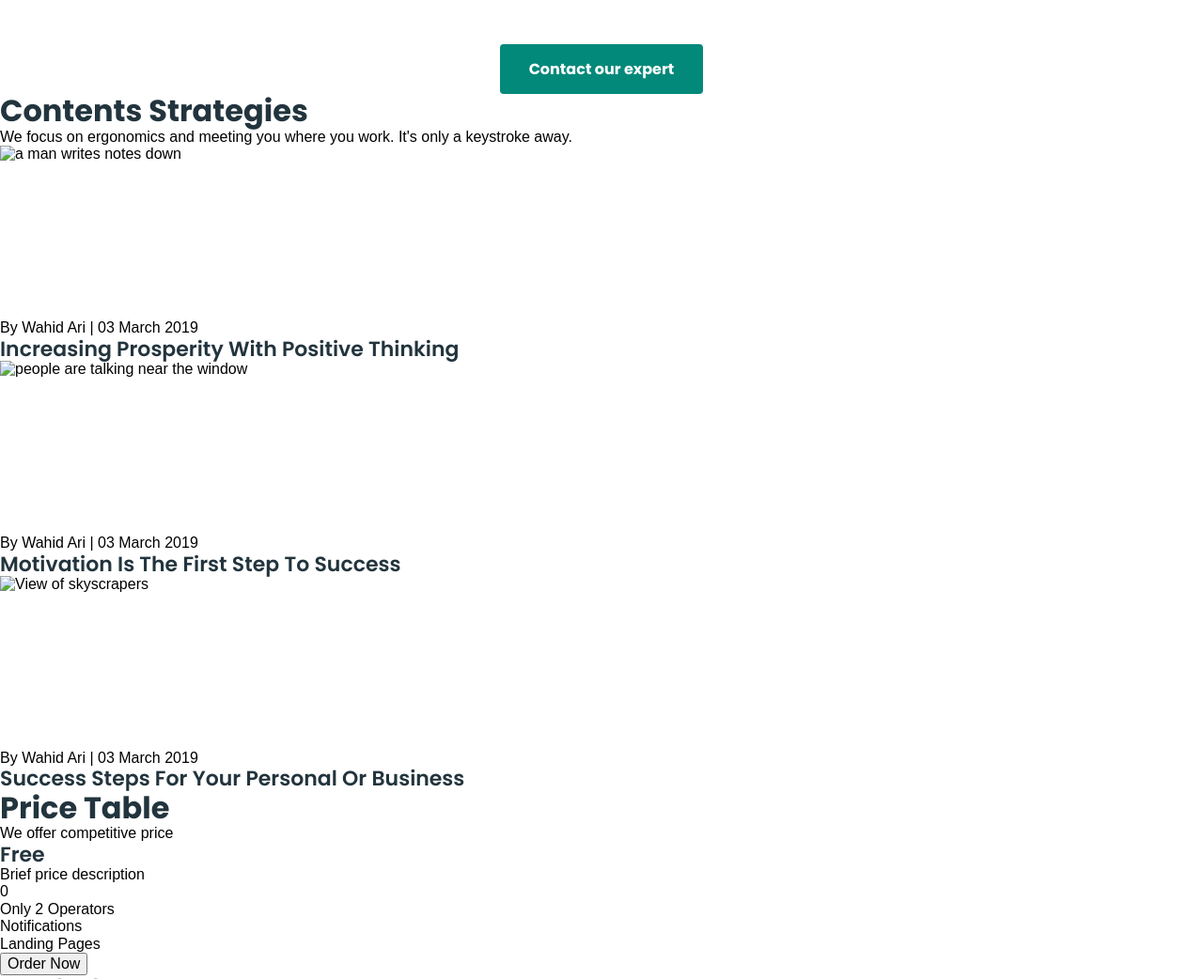
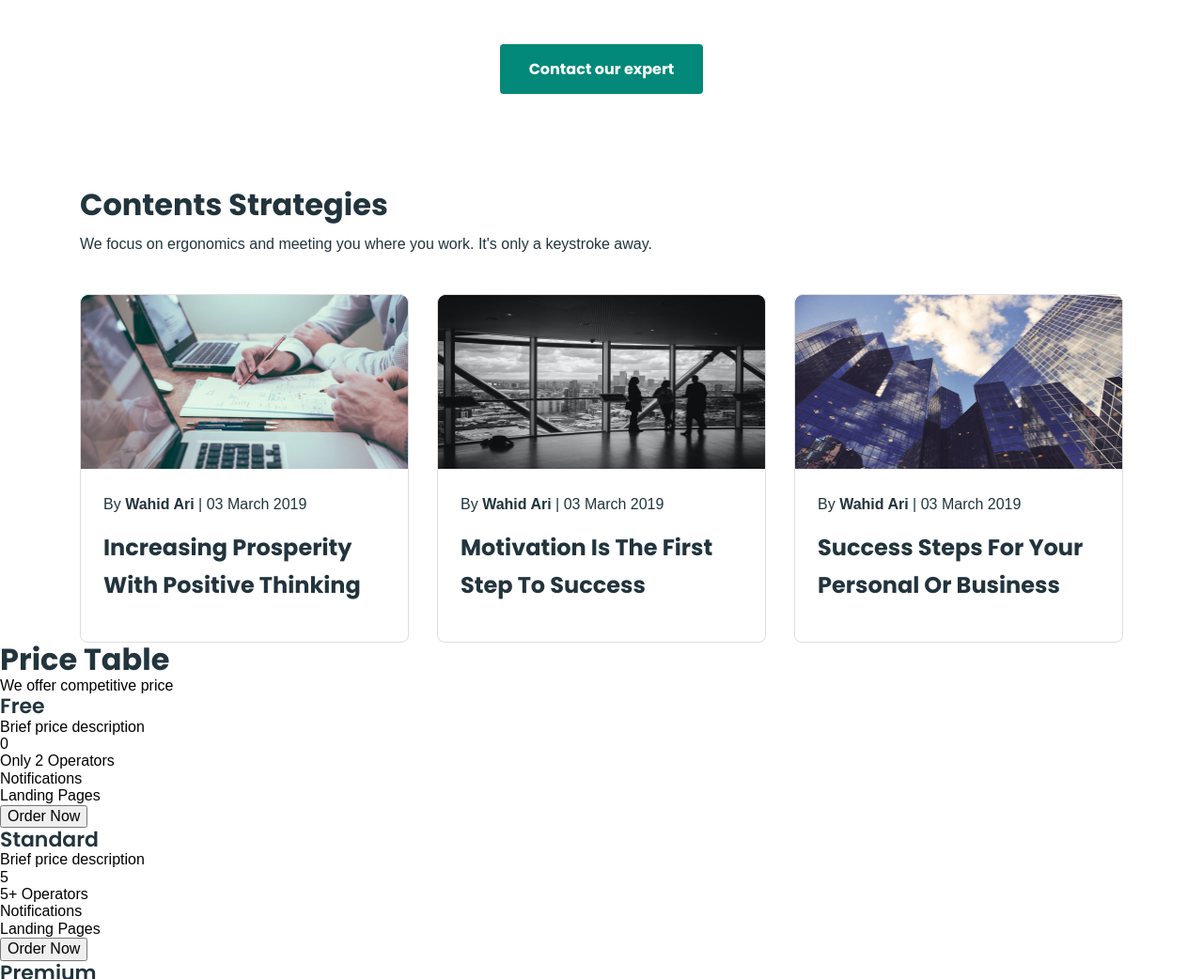
Before and after one commit to Yurii-Masniuk/Business-promotion, a plain HTML site: page index.html in a window 1280 px wide. Shown: the part 3450-4492 px from the top of the page at 94% size. Drawn offline with nearby package versions, Linux system fonts and the light colour scheme.

Commit message:
add strateg

```diff
--- a/css/styles.css
+++ b/css/styles.css
@@ -484,3 +484,56 @@ h3 {
     cursor: pointer;
 }
 /* #endregion Quick & Easy Process */
+/* #region Contents Strategies */
+.strateg .container {
+    align-items: center;
+    padding: 100px 20px 0 20px;
+}
+
+.strateg-title {
+    text-align: left;
+}
+.strateg-title-p {
+    text-align: left;
+    padding-top: 10px;
+    padding-bottom: 40px;
+    font-weight: 500;
+    font-size: 16px;
+    line-height: 162%;
+    color: #22343d;
+}
+.strateg-list {
+    display: flex;
+    justify-content: space-between;
+    gap: 30px;
+}
+.strateg-list-item {
+    border: 1px solid #dedede;
+    border-radius: 8px;
+    width: 350px;
+}
+.strateg-list-item p {
+    padding-top: 24px;
+    padding-bottom: 12px;
+    padding-left: 24px;
+    font-weight: 400;
+    font-size: 16px;
+    line-height: 175%;
+    color: #22343d;
+}
+.strateg-list-item span {
+    font-weight: 700;
+}
+.strateg-list-item h3 {
+    padding-bottom: 40px;
+    padding-left: 24px;
+    font-weight: 700;
+    font-size: 24px;
+    line-height: 167%;
+    color: #22343d;
+}
+.strateg-list-item img {
+    max-width: 100%;
+}
+
+/* #endregion Contents Strategies */
--- a/index.html
+++ b/index.html
@@ -323,16 +323,17 @@
       </section>
       <!-- #endregion Quick & Easy Process -->
       <!-- #region Contents Strategies -->
-      <section>
-        <h2>Contents Strategies</h2>
-        <p>
+      <section class="strateg">
+        <div class="container">
+          <h2 class="strateg-title">Contents Strategies</h2>
+          <p class="strateg-title-p">
             We focus on ergonomics and meeting you where you work. It's only a
             keystroke away.
           </p>
-        <ul>
-          <li>
+          <ul class="strateg-list">
+            <li class="strateg-list-item">
               <img
-              src=""
+                src="./jpeg/write_notes.jpg"
                 alt="a man writes notes down"
                 width="350"
                 height="185"
@@ -340,9 +341,9 @@
               <p>By <span>Wahid Ari</span> | 03 March 2019</p>
               <h3>Increasing Prosperity With Positive Thinking</h3>
             </li>
-          <li>
+            <li class="strateg-list-item">
               <img
-              src=""
+                src="./jpeg/people_window.jpg"
                 alt="people are talking near the window"
                 width="350"
                 height="185"
@@ -350,12 +351,13 @@
               <p>By <span>Wahid Ari</span> | 03 March 2019</p>
               <h3>Motivation Is The First Step To Success</h3>
             </li>
-          <li>
-            <img src="" alt="View of skyscrapers" width="350" height="185" />
+            <li class="strateg-list-item">
+              <img src="./jpeg/skyscrapers.jpg" alt="View of skyscrapers" width="350" height="185" />
               <p>By <span>Wahid Ari</span> | 03 March 2019</p>
               <h3>Success Steps For Your Personal Or Business</h3>
             </li>
           </ul>
+        </div>
       </section>
       <!-- #endregion Contents Strategies -->
       <!-- #region Price Table -->
```
Also changed, not shown: jpeg/people_window.jpg (added), jpeg/skyscrapers.jpg (added), jpeg/write_notes.jpg (added). Lines whose indentation alone changed are shown as unchanged.
